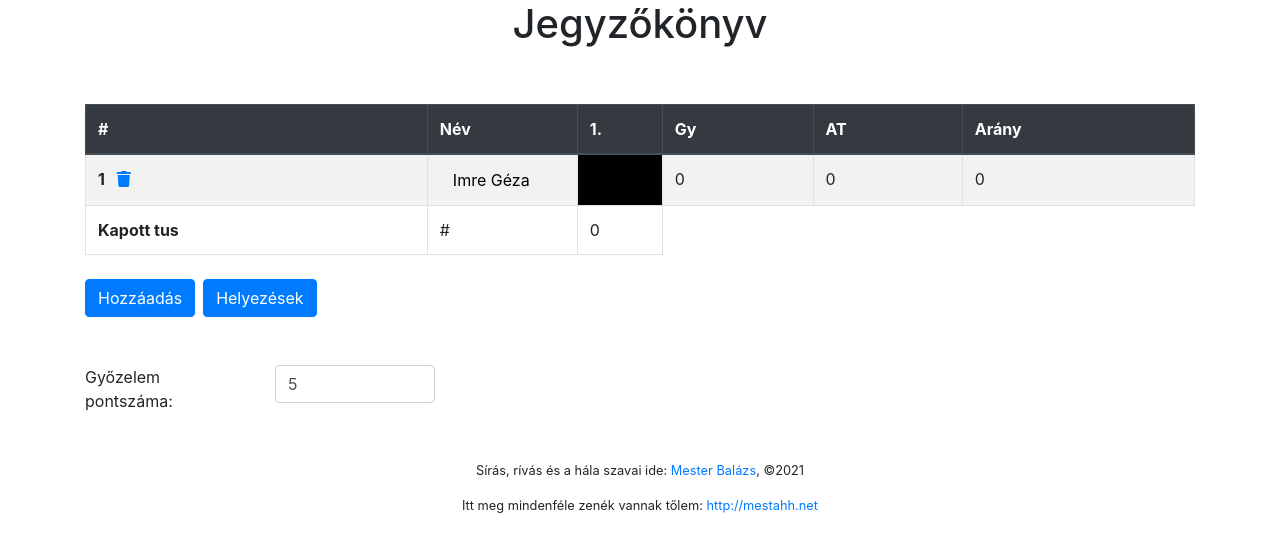
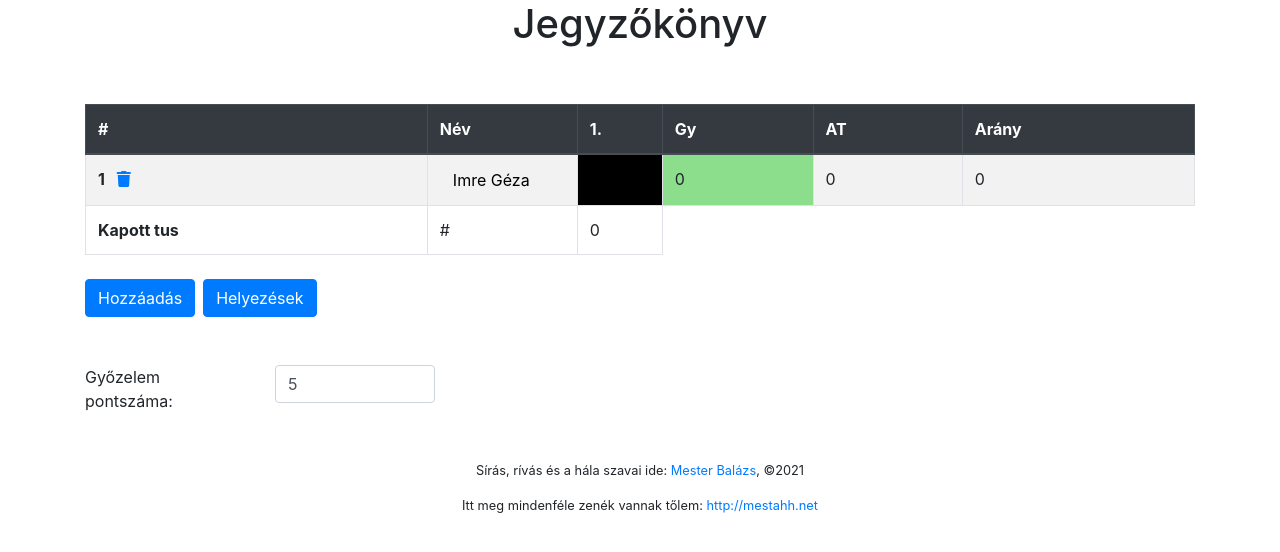
Before and after one commit to mestahh/fencing, a Vue app: page / in a window 1280 px wide. Shown: the top 552 px of the page. Built offline with nearby package versions, Linux system fonts and the light colour scheme.

Commit message:
Fix victories calculation error

```diff
--- a/src/components/ReportTable.vue
+++ b/src/components/ReportTable.vue
@@ -41,7 +41,7 @@
                   <TableCell :row="rowIndex" :col="index"></TableCell>
                 </template>
               </td>
-              <td>{{ numberOfVictories(rowIndex) }}</td>
+              <td class="green">{{ numberOfVictories(rowIndex) }}</td>
               <td>{{ givenScore(rowIndex) }}</td>
               <td>{{ ratio(rowIndex) }}</td>
             </tr>
@@ -92,6 +92,9 @@ export default {
 </script>
 
 <style scoped>
+.green {
+  background-color: rgb(140, 221, 140);
+}
 .greyBackground {
   background-color: rgb(238, 238, 238);
 }
--- a/src/store/getters.js
+++ b/src/store/getters.js
@@ -15,15 +15,15 @@ export default {
     }
 
     orderedMatrix.sort((a, b) => {
-      var victoriesRatio = b[b.length - 2] - a[a.length - 2];
+      var victoriesRatio = b[b.length - 3] - a[a.length - 3];
       if (victoriesRatio != 0) {
         return victoriesRatio;
       }
-      var ratio = b[b.length - 1] - a[a.length - 1];
+      var ratio = b[b.length - 2] - a[a.length - 2];
       if (ratio != 0) {
         return ratio;
       }
-      return b[b.length] - a[a.length];
+      return b[b.length - 1] - a[a.length - 1];
     });
     return orderedMatrix;
   },
@@ -69,11 +69,11 @@ export default {
       var value = state.reportMatrix[i][index + 1].toUpperCase();
       if (value.includes("V")) {
         if (value == "V") {
-            score += state.victoryScore;
-          } else {
-            var winScore = value.replace("V", "");
-            score += parseInt(winScore);
-          }
+          score += state.victoryScore;
+        } else {
+          var winScore = value.replace("V", "");
+          score += parseInt(winScore);
+        }
       } else if (value == "N/A" || value === "") {
         // don't do anything
       } else {
```
